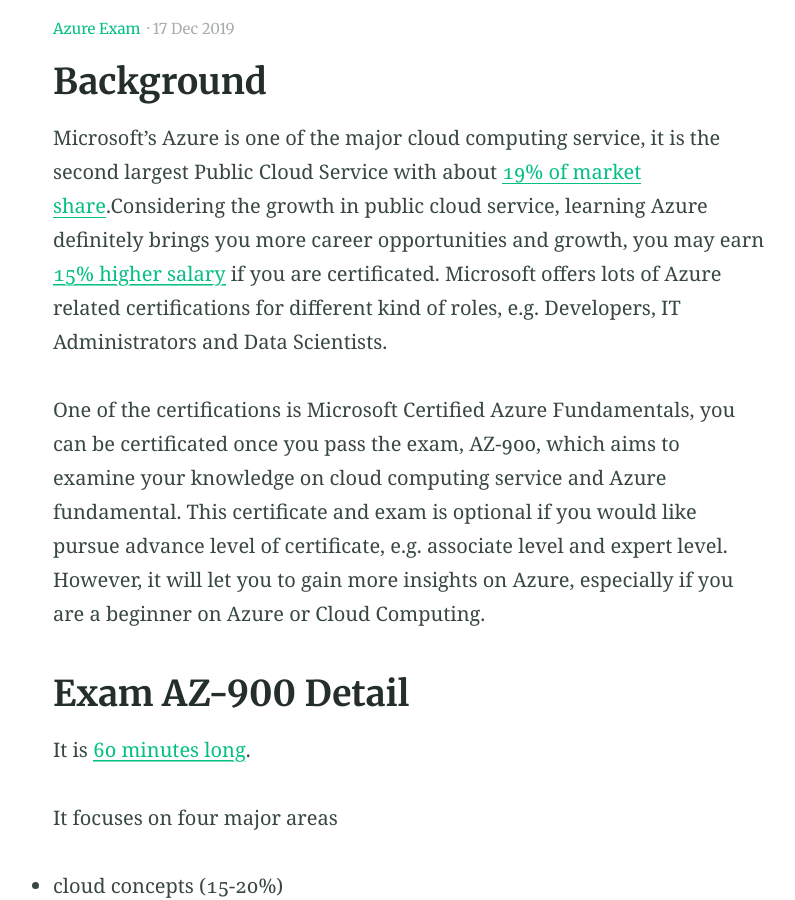
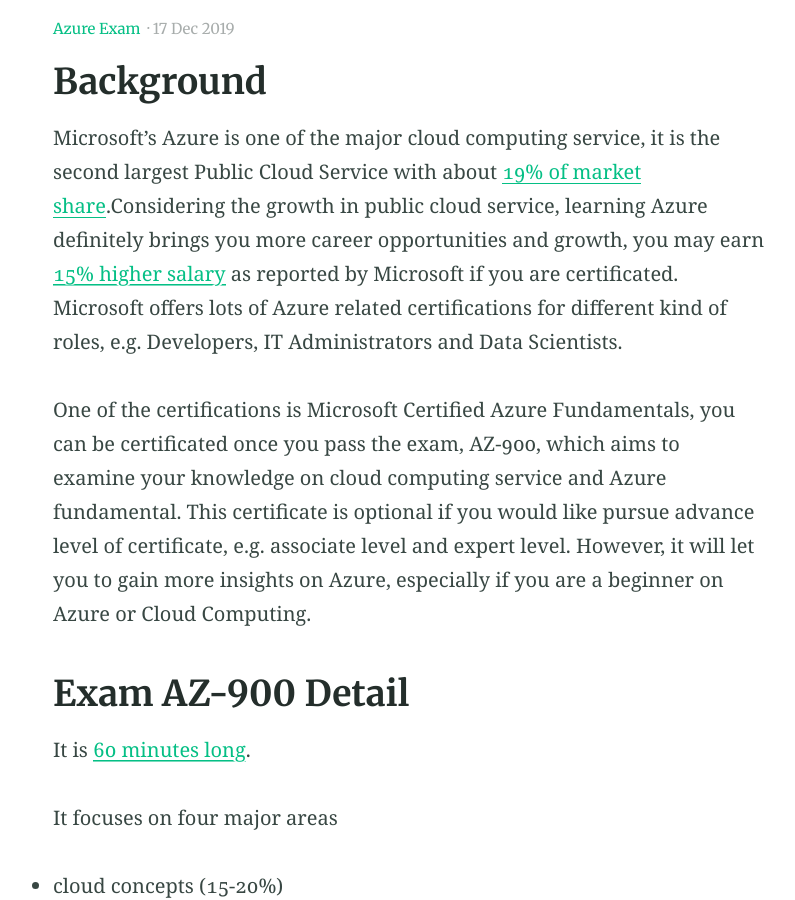
Before and after one commit to JoeHO888/JoeHo888.github.io, a Jekyll site: the page built from _posts/2019-12-17-20-Hours-To-Pass-Azure-Az-900.md, in a window 1280 px wide and 900 px high, scrolled down 548 px. Shown: the whole window, without its empty margins (230-1025 px from the left). Built offline with Jekyll 4.4.1, drawn with Linux system fonts in a browser that asks for light colours; our own code applies the rules of GitHub Pages for plain Markdown files; comment, search, counter and statistics services are not loaded; some of the changed text lies outside the part shown.

Commit message:
Fix Grammar

```diff
--- a/_posts/2019-12-17-20-Hours-To-Pass-Azure-Az-900.md
+++ b/_posts/2019-12-17-20-Hours-To-Pass-Azure-Az-900.md
@@ -12,9 +12,9 @@
 ---
 
 ## Background
-Microsoft's Azure is one of the major cloud computing service, it is the second largest Public Cloud Service with about [19% of market share](https://www.statista.com/chart/18819/worldwide-market-share-of-leading-cloud-infrastructure-service-providers/ "Market Share").Considering the growth in public cloud service, learning Azure definitely brings you more career opportunities and growth, you may earn [15% higher salary](https://www.microsoft.com/en-us/learning/certification-benefits.aspx "Salary") if you are certificated. Microsoft offers lots of Azure related certifications for different kind of roles, e.g. Developers, IT Administrators and Data Scientists.
+Microsoft's Azure is one of the major cloud computing service, it is the second largest Public Cloud Service with about [19% of market share](https://www.statista.com/chart/18819/worldwide-market-share-of-leading-cloud-infrastructure-service-providers/ "Market Share").Considering the growth in public cloud service, learning Azure definitely brings you more career opportunities and growth, you may earn [15% higher salary](https://www.microsoft.com/en-us/learning/certification-benefits.aspx "Salary") as reported by Microsoft if you are certificated. Microsoft offers lots of Azure related certifications for different kind of roles, e.g. Developers, IT Administrators and Data Scientists.
 
-One of the certifications is Microsoft Certified Azure Fundamentals, you can be certificated once you pass the exam, AZ-900, which aims to examine your knowledge on cloud computing service and Azure fundamental. This certificate and exam is optional if you would like pursue advance level of certificate, e.g. associate level and expert level. However, it will let you to gain more insights on Azure, especially if you are a beginner on Azure or Cloud Computing.
+One of the certifications is Microsoft Certified Azure Fundamentals, you can be certificated once you pass the exam, AZ-900, which aims to examine your knowledge on cloud computing service and Azure fundamental. This certificate is optional if you would like pursue advance level of certificate, e.g. associate level and expert level. However, it will let you to gain more insights on Azure, especially if you are a beginner on Azure or Cloud Computing.
 
 ## Exam AZ-900 Detail
 It is [60 minutes long](https://techcommunity.microsoft.com/t5/ITOps-Talk-Blog/Exam-review-AZ-900-Microsoft-Azure-Fundamentals/ba-p/565041 "Detail").
@@ -45,9 +45,9 @@
 Before the exam, I used some of the below materials and resources for preparation.
 1. Microsoft Learn - Azure Fundamentals ([https://docs.microsoft.com/en-us/learn/paths/azure-fundamentals/](https://docs.microsoft.com/en-us/learn/paths/azure-fundamentals/))
 2. Azure Sandbox (You can try some Azure Services without creating a subscription)
-3. Azure Subscription (i.e. Azure Free Account with valid credit card provided, Azure Student Account)
+3. Azure Subscription (e.g. Azure Free Account with valid credit card provided, Azure Student Account)
 4. Azure Exercises ([https://www.examtopics.com/exams/microsoft/az-900/view/1](https://www.examtopics.com/exams/microsoft/az-900/view/1))
-5. A series of Youtube videos on questions types ([https://www.youtube.com/playlist?list=PLahhVEj9XNTdZrAYjA7mq4bH1X5cTykpH](https://www.youtube.com/playlist?list=PLahhVEj9XNTdZrAYjA7mq4bH1X5cTykpH)
+5. A series of Youtube videos on questions types ([https://www.youtube.com/playlist?list=PLahhVEj9XNTdZrAYjA7mq4bH1X5cTykpH](https://www.youtube.com/playlist?list=PLahhVEj9XNTdZrAYjA7mq4bH1X5cTykpH))
 6. Azure Practice Exam at linuxacademy (7 days free trial) (I didn't try this, but it's free, why not have a try?)
 
 ## Suggested Study Plan
```
Also changed, not shown: other parts of _posts/2019-12-17-20-Hours-To-Pass-Azure-Az-900.md (+3 -3 lines).
